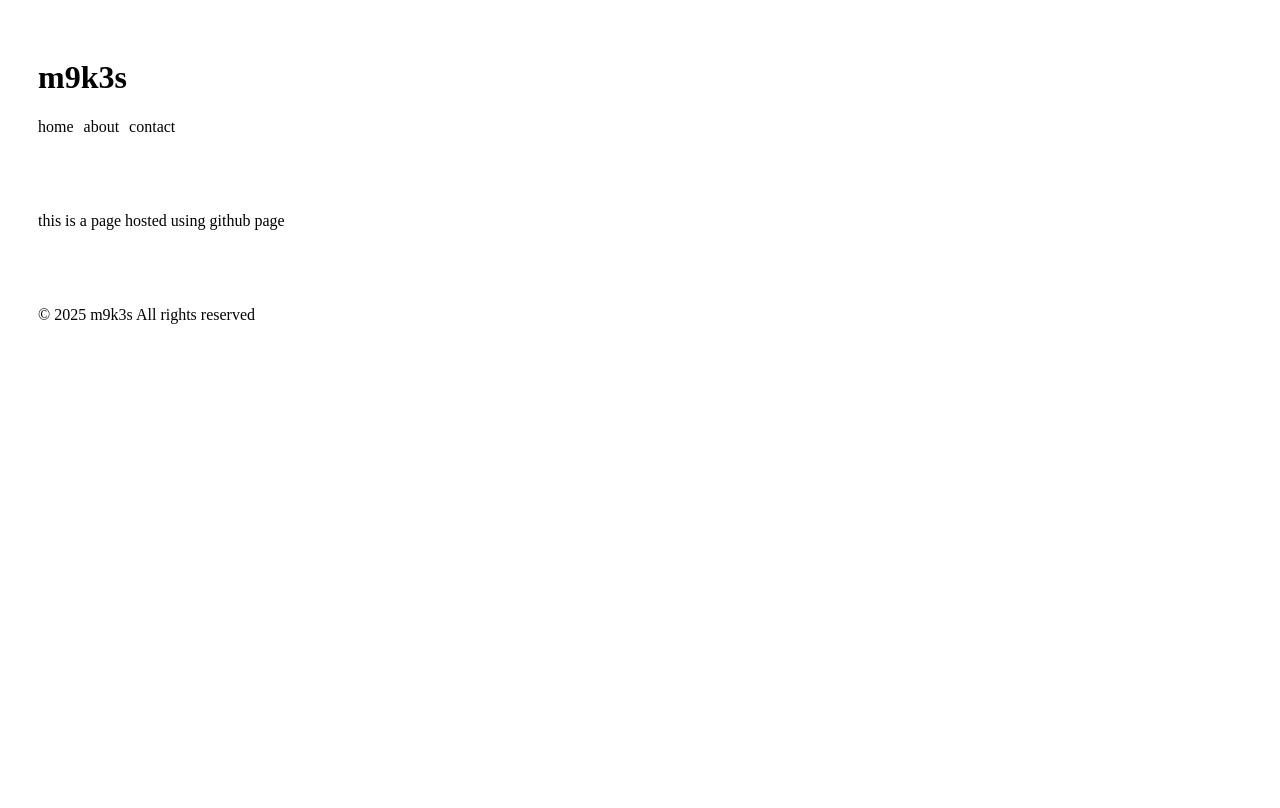
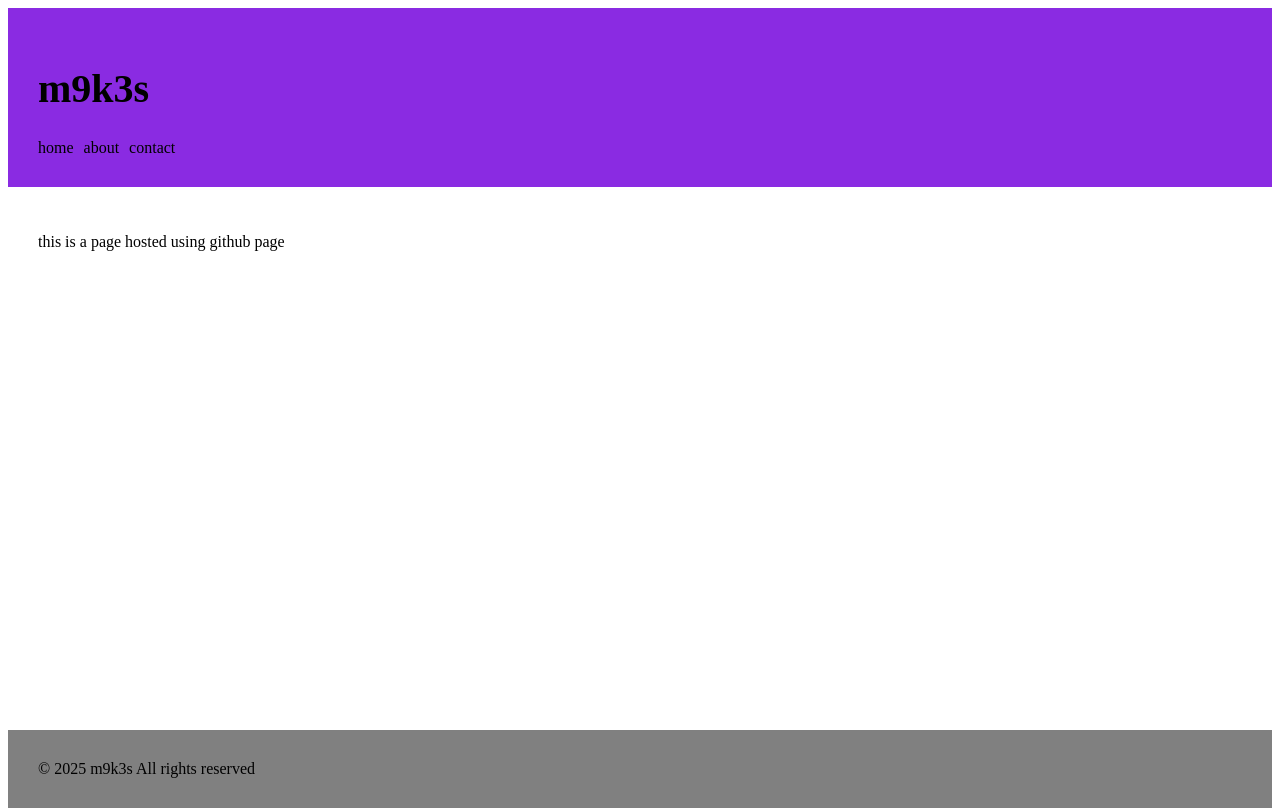
Before and after one commit to m9k3s/m9k3s.github.io, a plain HTML site: page index.html in a window 1280 px wide. Drawn offline with Linux system fonts and the light colour scheme.

Commit message:
css to style the page

```diff
--- a/index.html
+++ b/index.html
@@ -6,6 +6,7 @@
 
     </head>
     <body>
+        <div id = "content">
         <header>
             <h1>m9k3s</h1>
             <nav>
@@ -22,7 +23,7 @@
         <footer id="footer">
 
         </footer>
-
+        </div>
         <script src="script/script.js"></script>
     </body>
 </html>
--- a/styles/style.css
+++ b/styles/style.css
@@ -1,6 +1,34 @@
 header,main,footer{
     padding:30px;
 }
+
+html,body{
+    height:100%
+}
+
+#content
+{
+    display: flex;
+    flex-direction: column;
+    min-height:100vh;
+}
+
+header{
+    background-color: blueviolet;
+}
+
+header h1{
+    font-size:2.5rem;
+}
+
+main{
+    flex:1;
+}
+
+footer{
+    background-color:grey;
+}
+
 nav ul{
     list-style-type:none;
     margin:0;
```
